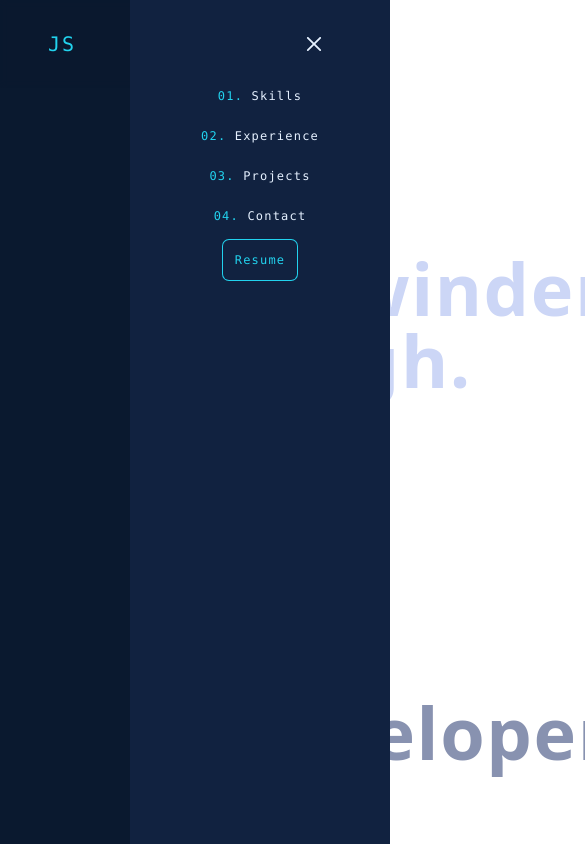
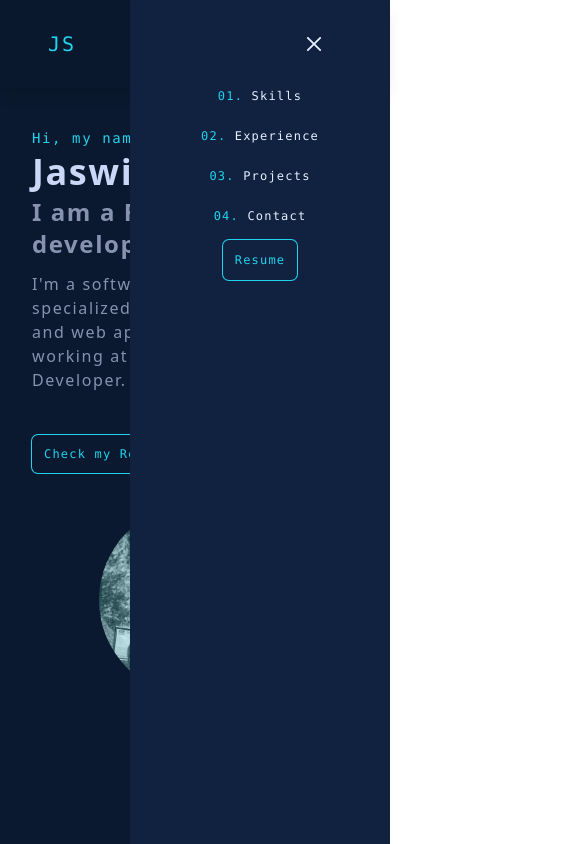
Before and after one commit to jassi-singh/me, a React (Create React App) app: page / in a window 390 px wide. Shown: the top 844 px of the page, 585 px wide, since content can reach past the window. Built offline with nearby package versions, Linux system fonts and the light colour scheme.

Commit message:
made intro responsive

```diff
--- a/src/components/Intro.tsx
+++ b/src/components/Intro.tsx
@@ -1,55 +1,33 @@
 import clsx from "clsx";
 import React from "react";
 import Button from "./Button";
+import Pic from "./Pic";
 
 const Intro = () => {
   const [show, setShow] = React.useState(false);
   React.useEffect(() => {
-    setTimeout(() => {
     setShow(true);
-    }, 500);
   }, []);
   return (
-    //TODO: Make this responsive
-    <section className="tracking-widest h-screen pl-60 py-48">
-      <div
+    <section
       className={clsx(
-          "transition duration-300 opacity-0 text-primary font-mono",
+        "transition-all ease-out duration-1000 delay-1000 pt-32 lg:pt-0 content-start lg:content-center tracking-widest px-8 lg:px-40 xl:48 h-screen grid lg:grid-cols-3 gap-10",
         {
-            "opacity-100": show,
+          " -translate-y-full": !show,
         }
       )}
     >
+      <div className="lg:col-span-2">
+        <div className="text-primary text-sm lg:text-md font-mono">
           Hi, my name is
         </div>
-      <div
-        className={clsx(
-          "transition duration-400 opacity-0 text-lightSlate text-7xl font-bold py-3",
-          {
-            "opacity-100": show,
-          }
-        )}
-      >
+        <div className="text-lightSlate text-4xl lg:text-7xl font-bold py-1 lg:py-3">
           Jaswinder Singh.
         </div>
-      <div
-        className={clsx(
-          "transition duration-500 opacity-0 text-darkSlate text-7xl font-bold",
-          {
-            "opacity-100": show,
-          }
-        )}
-      >
-        I am a web developer.
+        <div className="text-darkSlate text-2xl lg:text-5xl font-bold">
+          I am a Full-Stack developer.
         </div>
-      <div
-        className={clsx(
-          "transition duration-700 opacity-0 text-darkSlate w-1/2 pt-6 pb-12",
-          {
-            "opacity-100": show,
-          }
-        )}
-      >
+        <div className=" text-darkSlate pt-3 lg:pt-6 pb-12 lg:w-3/4">
           I'm a software developer specialized in building mobile apps and web
           apps. Currently I'm working at{" "}
           <a
@@ -60,15 +38,11 @@ const Intro = () => {
           >
             Curer
           </a>{" "}
-        as a Software Engineer.
+          as a Flutter Developer.
         </div>
-      <div
-        className={clsx("transition duration-1000 opacity-0", {
-          "opacity-100": show,
-        })}
-      >
         <Button name="Check my Resume" link={"/resume"} />
       </div>
+      <Pic />
     </section>
   );
 };
--- a/src/components/Navbar.tsx
+++ b/src/components/Navbar.tsx
@@ -36,7 +36,7 @@ const Navbar = () => {
   return (
     <nav
       className={clsx(
-        "w-full transition-all ease-out duration-1000 flex flex-row justify-between items-center py-4 px-12 top-0 fixed z-30 backdrop-blur-sm bg-darkNavy/[0.9] font-mono",
+        "w-full transition-all ease-out duration-1000 flex flex-row justify-between items-center py-4 px-12 top-0 fixed z-30 backdrop-blur-sm bg-darkNavy/[0.9] font-mono shadow-lg",
         {
           "-translate-y-full": !show,
           "translate-y-0": show,
--- /dev/null
+++ b/src/components/Pic.tsx
@@ -0,0 +1,32 @@
+import clsx from "clsx";
+import React from "react";
+import jassi from "../jassi.jpeg";
+
+const Pic = () => {
+  const [isHovered, setIsHovered] = React.useState(false);
+  return (
+    <div className="relative justify-self-center ">
+      <div
+        className="absolute top-0 left-0 h-48 w-48 xl:h-72 xl:w-72 rounded-full bg-primary/[0.2] hover:opacity-0 z-20"
+        onMouseEnter={() => setIsHovered(true)}
+        onMouseLeave={() => setIsHovered(false)}
+      />
+      <div
+        className={clsx(
+          "transition-all duration-300 absolute h-48 w-48 xl:h-72 xl:w-72 rounded-full border border-2 border-primary z-0",
+          {
+            "bg-primary/[0.3] top-5 left-5": isHovered,
+            "top-3 left-3": !isHovered,
+          }
+        )}
+      />
+      <img
+        src={jassi}
+        alt="jassi.png"
+        className="none h-48 w-48 xl:h-72 xl:w-72 rounded-full z-10 grayscale"
+      />
+    </div>
+  );
+};
+
+export default Pic;
--- a/tailwind.config.js
+++ b/tailwind.config.js
@@ -1,4 +1,4 @@
-const colors = require('tailwindcss/colors')
+const colors = require("tailwindcss/colors");
 
 /** @type {import('tailwindcss').Config} */
 module.exports = {
@@ -13,6 +13,7 @@ module.exports = {
       lightSlate: "#ccd6f6",
       white: "#e6f1ff",
       primary: colors.cyan[400],
+      transparent: colors.transparent,
     },
     extend: {},
   },
```
Also changed, not shown: src/jassi.jpeg (added). Lines whose indentation alone changed are shown as unchanged.
